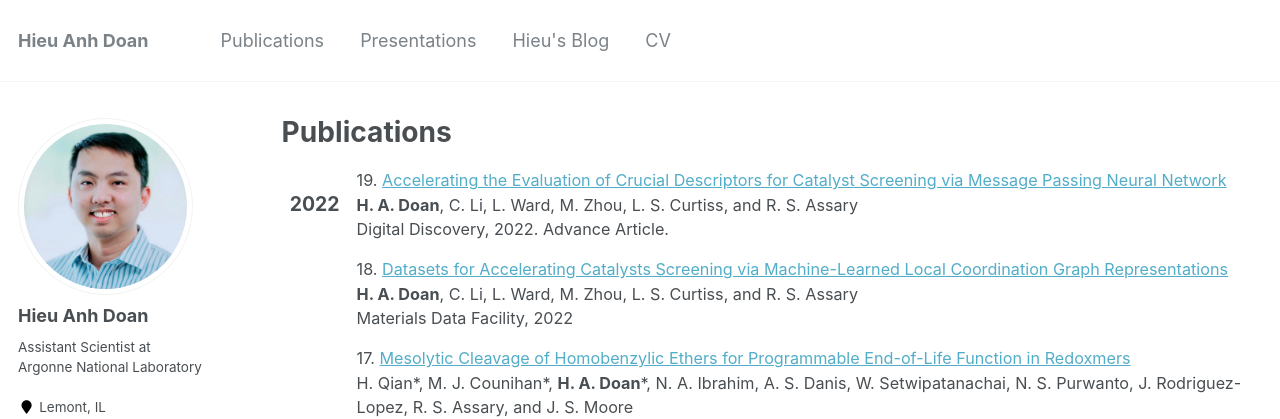
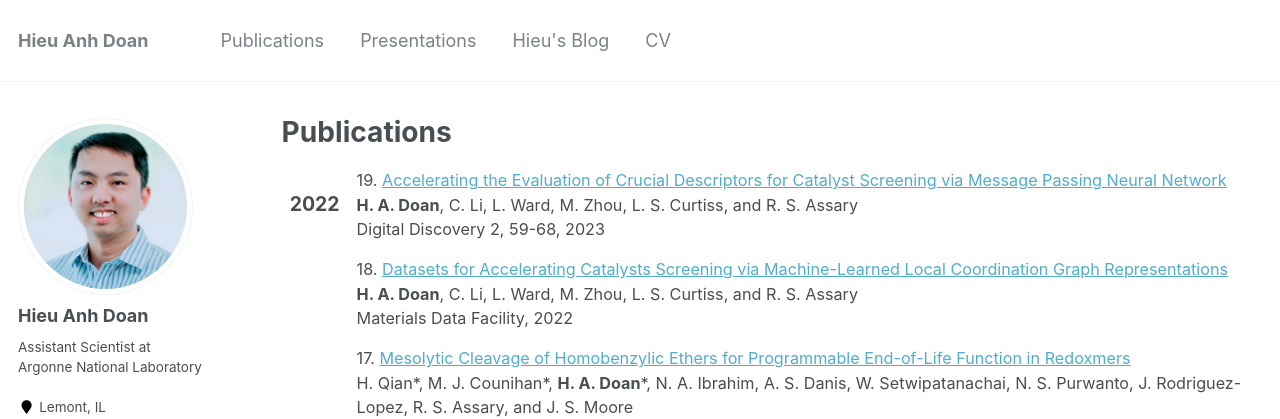
Before and after one commit to hieuadoan/hieuadoan.github.io, a Jekyll site: the page built from _pages/publications.html, in a window 1280 px wide and 900 px high. Shown: the top 419 px of the window. Built offline with Jekyll 4.4.1, drawn with Linux system fonts in a browser that asks for light colours; some web fonts are replaced.

Commit message:
Update detail of DD pub

```diff
--- a/_pages/publications.html
+++ b/_pages/publications.html
@@ -28,7 +28,7 @@ author_profile: true
 			  <span class="authors">
 				  <b>H. A. Doan</b>, C. Li, L. Ward, M. Zhou, L. S. Curtiss, and R. S. Assary
 			  </span><br />
-			  <span class="venuetype"></span><span class="venue">Digital Discovery, 2022. Advance Article.</span>
+			  <span class="venuetype"></span><span class="venue">Digital Discovery 2, 59-68, 2023</span>
 			  <br />
 			  <span class="links">
 			  </span>
```
